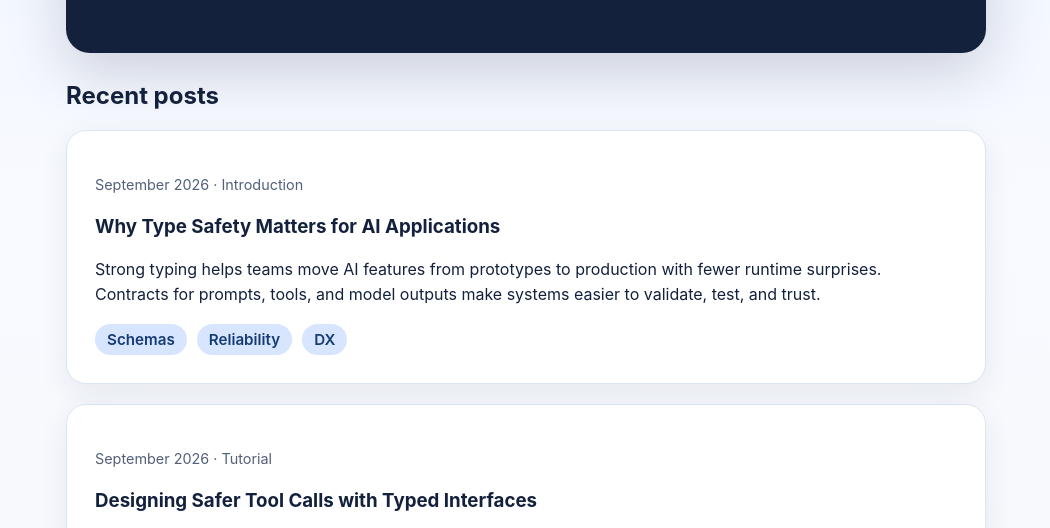
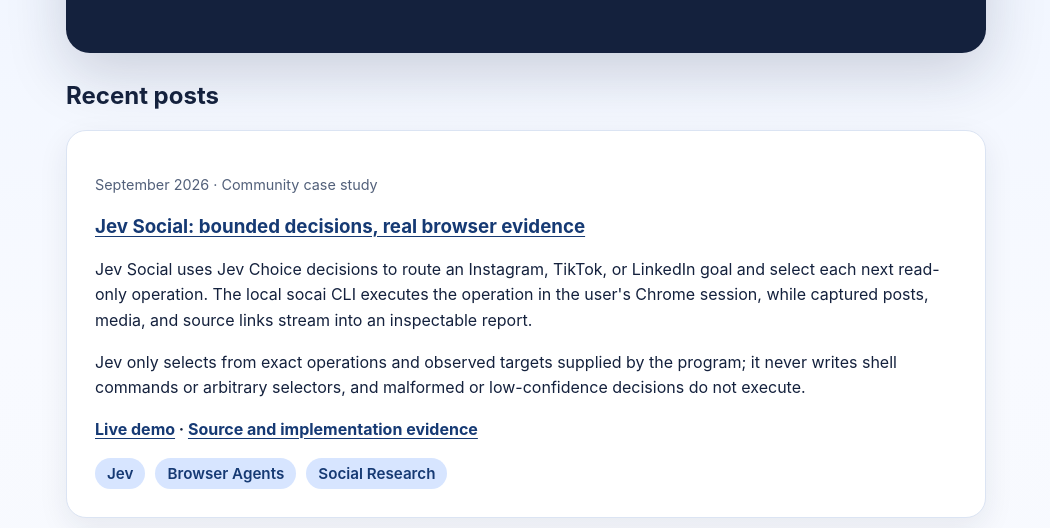
Before and after one commit to IRONICBo/community-blog, a plain HTML site: page index.html in a window 1280 px wide. Shown: the part 225-753 px from the top of the page, without its empty margins (114-1164 px from the left). Drawn offline with Linux system fonts and the light colour scheme.

Commit message:
Add Jev Social community case study

```diff
--- a/index.html
+++ b/index.html
@@ -98,6 +98,16 @@
         font-size: 0.95rem;
         font-weight: 600;
       }
+
+      .post a {
+        color: #163a74;
+        text-underline-offset: 0.18em;
+      }
+
+      .post-links {
+        margin-bottom: 0;
+        font-weight: 700;
+      }
     </style>
   </head>
   <body>
@@ -114,6 +124,34 @@
       <section class="posts" aria-labelledby="recent-posts-title">
         <h2 class="posts-title" id="recent-posts-title">Recent posts</h2>
         <div class="post-list">
+          <article class="post">
+            <p class="meta">September 2026 · Community case study</p>
+            <h3>
+              <a href="https://socai-io.github.io/jev-social/">Jev Social: bounded decisions, real browser evidence</a>
+            </h3>
+            <p>
+              Jev Social uses Jev Choice decisions to route an Instagram, TikTok, or LinkedIn goal
+              and select each next read-only operation. The local socai CLI executes the operation
+              in the user's Chrome session, while captured posts, media, and source links stream
+              into an inspectable report.
+            </p>
+            <p>
+              Jev only selects from exact operations and observed targets supplied by the program;
+              it never writes shell commands or arbitrary selectors, and malformed or
+              low-confidence decisions do not execute.
+            </p>
+            <p class="post-links">
+              <a href="https://socai-io.github.io/jev-social/">Live demo</a>
+              ·
+              <a href="https://github.com/socai-io/jev-social">Source and implementation evidence</a>
+            </p>
+            <ul class="tag-list">
+              <li class="tag">Jev</li>
+              <li class="tag">Browser Agents</li>
+              <li class="tag">Social Research</li>
+            </ul>
+          </article>
+
           <article class="post">
             <p class="meta">September 2026 · Introduction</p>
             <h3>Why Type Safety Matters for AI Applications</h3>
```
